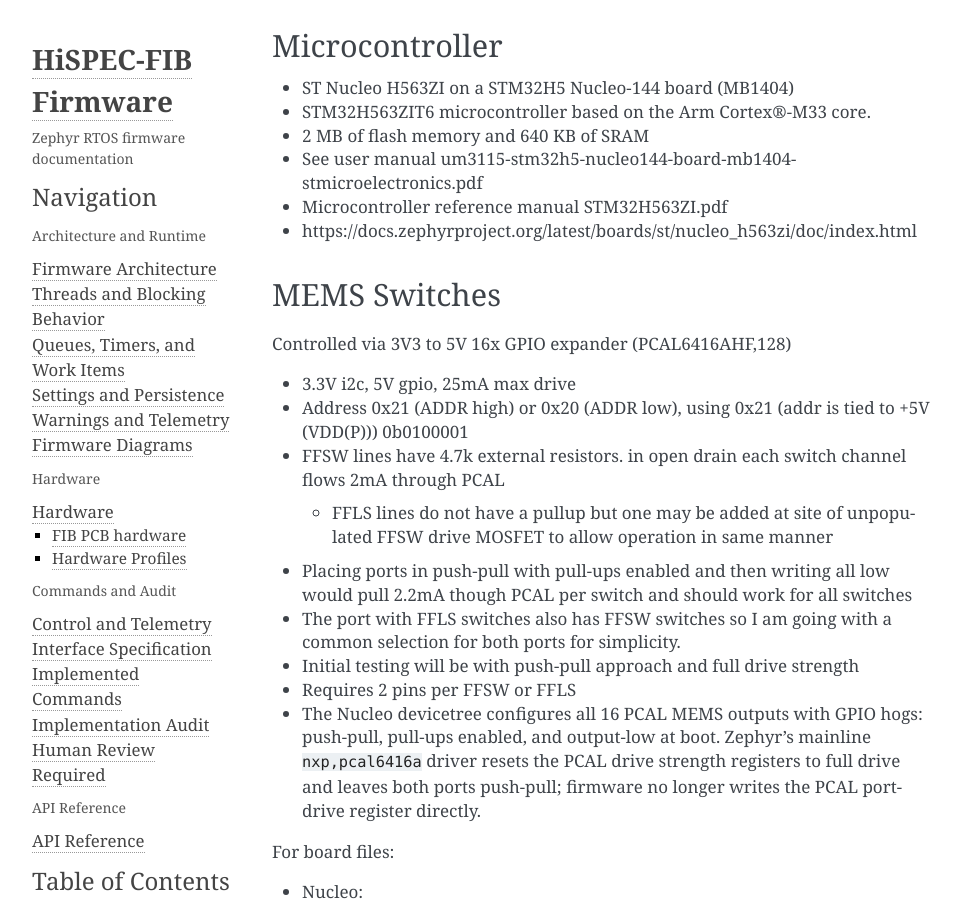
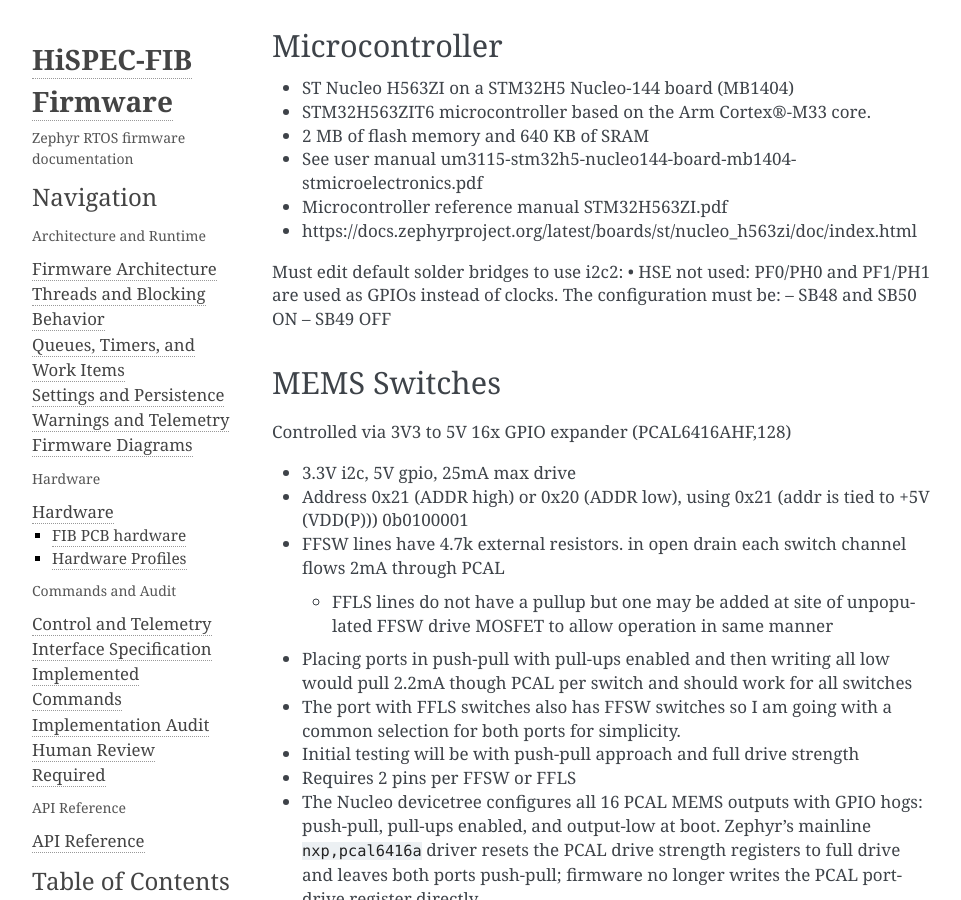
Before and after one commit to COO-Utilities/hispec-tib, a Sphinx documentation site: the page built from doc/hardware.md, in a window 1280 px wide and 900 px high, scrolled down 517 px. Shown: the whole window, without its empty margins (148-1109 px from the left). Built offline with Sphinx 7.4.7, drawn with Linux system fonts in a browser that asks for light colours.

Commit message:
Remove redundant app-specific CMakeLists and update hardware documentation for I2C2 configuration changes

```diff
--- a/doc/hardware.md
+++ b/doc/hardware.md
@@ -28,6 +28,11 @@
 - See user manual um3115-stm32h5-nucleo144-board-mb1404-stmicroelectronics.pdf
 - Microcontroller reference manual STM32H563ZI.pdf
 - https://docs.zephyrproject.org/latest/boards/st/nucleo_h563zi/doc/index.html
+
+Must edit default solder bridges to use i2c2:
+• HSE not used: PF0/PH0 and PF1/PH1 are used as GPIOs instead of clocks. The configuration must be:
+– SB48 and SB50 ON
+– SB49 OFF
 
 
 ## MEMS Switches
```
Also changed, not shown: 1 other file.
